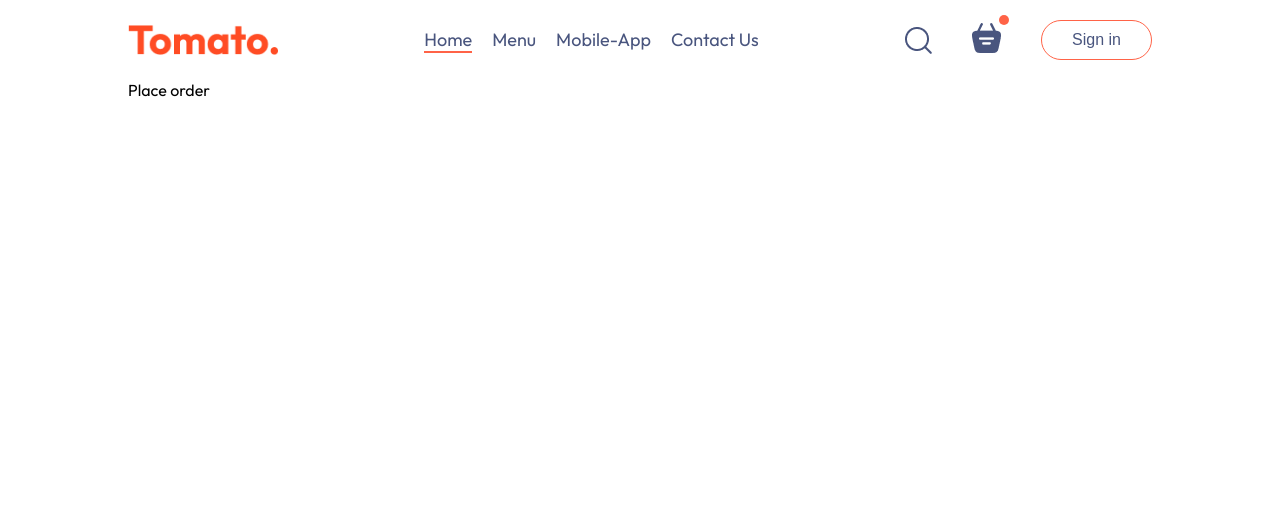
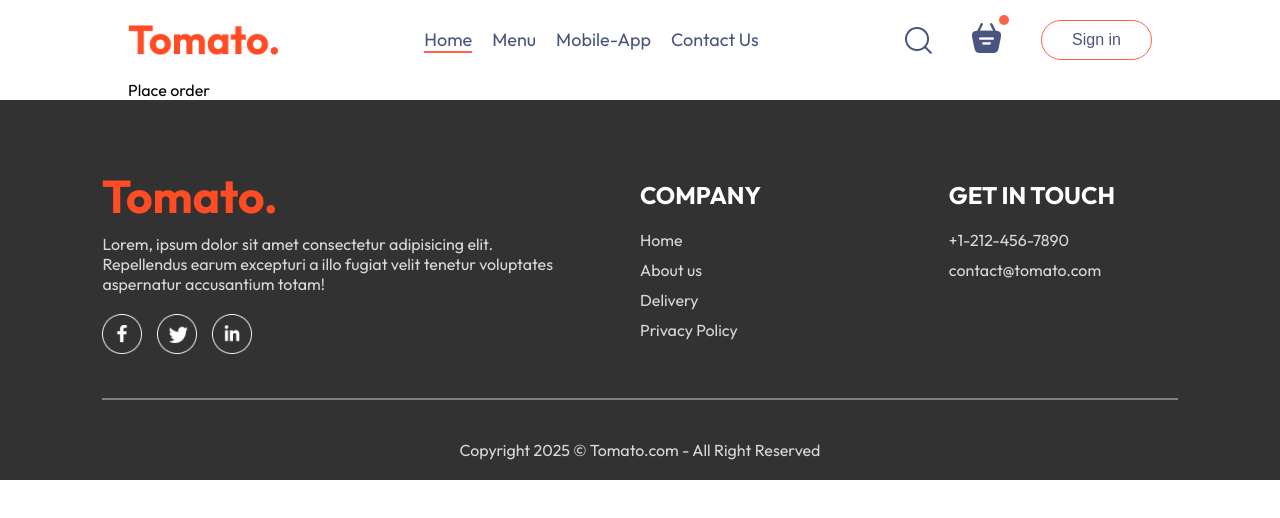
Before and after one commit to user-azizul/Food_delivery, a React (Vite) app: page /order in a window 1280 px wide. Shown: the top 518 px of the page. Built offline with nearby package versions, Linux system fonts and the light colour scheme.

Commit message:
add Footer component with styling and integrate into App

```diff
--- a/src/App.jsx
+++ b/src/App.jsx
@@ -4,9 +4,11 @@
 import Home from "./Pages/Home/Home";
 import Cart from "./Pages/Cart/Cart";
 import PlaceOrder from "./Pages/PlaceOrder/PlaceOrder";
+import Footer from "./Component/Footer/Footer";
 
 function App() {
   return (
+    <>
       <div className="app">
         <Navbar />
         <Routes>
@@ -15,6 +17,8 @@
           <Route path="/order" element={<PlaceOrder />} />
         </Routes>
       </div>
+      <Footer />
+    </>
   );
 }
 
--- /dev/null
+++ b/src/Component/Footer/Footer.css
@@ -0,0 +1,50 @@
+.footer {
+  color: #d9d9d9;
+  background-color: #323232;
+  display: flex;
+  flex-direction: column;
+  align-items: center;
+  gap: 20px;
+  padding: 20px 8vw;
+  padding-top: 80px;
+}
+.footer-content {
+  width: 100%;
+  display: grid;
+  grid-template-columns: 2fr 1fr 1fr;
+  gap: 80px;
+}
+
+.footer-content-left,
+.footer-content-right,
+.footer-content-center {
+  display: flex;
+  flex-direction: column;
+  align-items: start;
+  gap: 20px;
+}
+
+.footer-content-left li,
+.footer-content-center li,
+.footer-content-right li {
+  list-style: none;
+  margin-bottom: 10px;
+}
+
+.footer-content-center h2,
+.footer-content-right h2 {
+  color: #fff;
+}
+
+.footer-social img {
+  width: 40px;
+  margin-right: 15px;
+}
+
+.footer hr {
+  width: 100%;
+  height: 2px;
+  background-color: gray;
+  border: none;
+  margin: 20px 0;
+}
--- /dev/null
+++ b/src/Component/Footer/Footer.jsx
@@ -0,0 +1,48 @@
+import React from "react";
+import "./Footer.css";
+import { assets } from "../../assets/frontend_assets/assets";
+
+function Footer() {
+  return (
+    <div className="footer" id="footer">
+      <div className="footer-content">
+        <div className="footer-content-left">
+          <img src={assets.logo} alt="" />
+          <p>
+            Lorem, ipsum dolor sit amet consectetur adipisicing elit.
+            Repellendus earum excepturi a illo fugiat velit tenetur voluptates
+            aspernatur accusantium totam!
+          </p>
+
+          <div className="footer-social">
+            <img src={assets.facebook_icon} alt="" />
+            <img src={assets.twitter_icon} alt="" />
+            <img src={assets.linkedin_icon} alt="" />
+          </div>
+        </div>
+        <div className="footer-content-center">
+          <h2>COMPANY</h2>
+          <ul>
+            <li>Home</li>
+            <li>About us</li>
+            <li>Delivery</li>
+            <li>Privacy Policy</li>
+          </ul>
+        </div>
+        <div className="footer-content-right">
+          <h2>GET IN TOUCH</h2>
+          <ul>
+            <li>+1-212-456-7890</li>
+            <li>contact@tomato.com</li>
+          </ul>
+        </div>
+      </div>
+      <hr />
+      <p className="footer-copyright">
+        Copyright 2025 &copy; Tomato.com - All Right Reserved
+      </p>
+    </div>
+  );
+}
+
+export default Footer;
```
Lines whose indentation alone changed are shown as unchanged.
